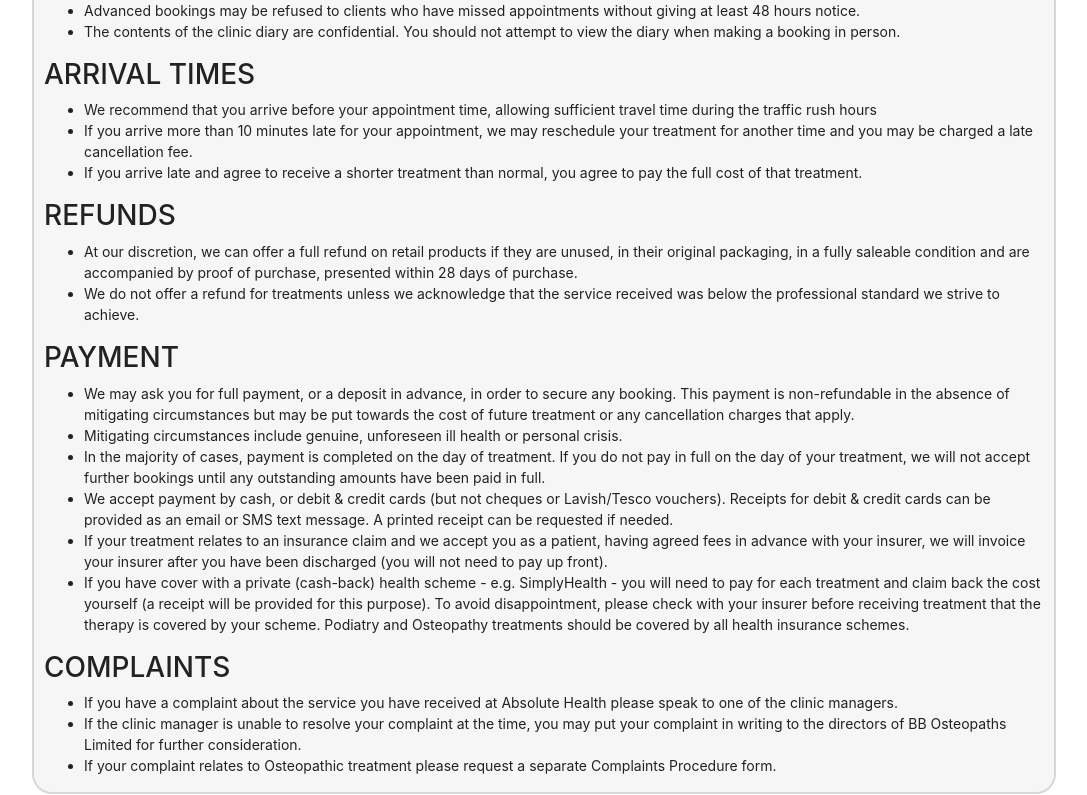
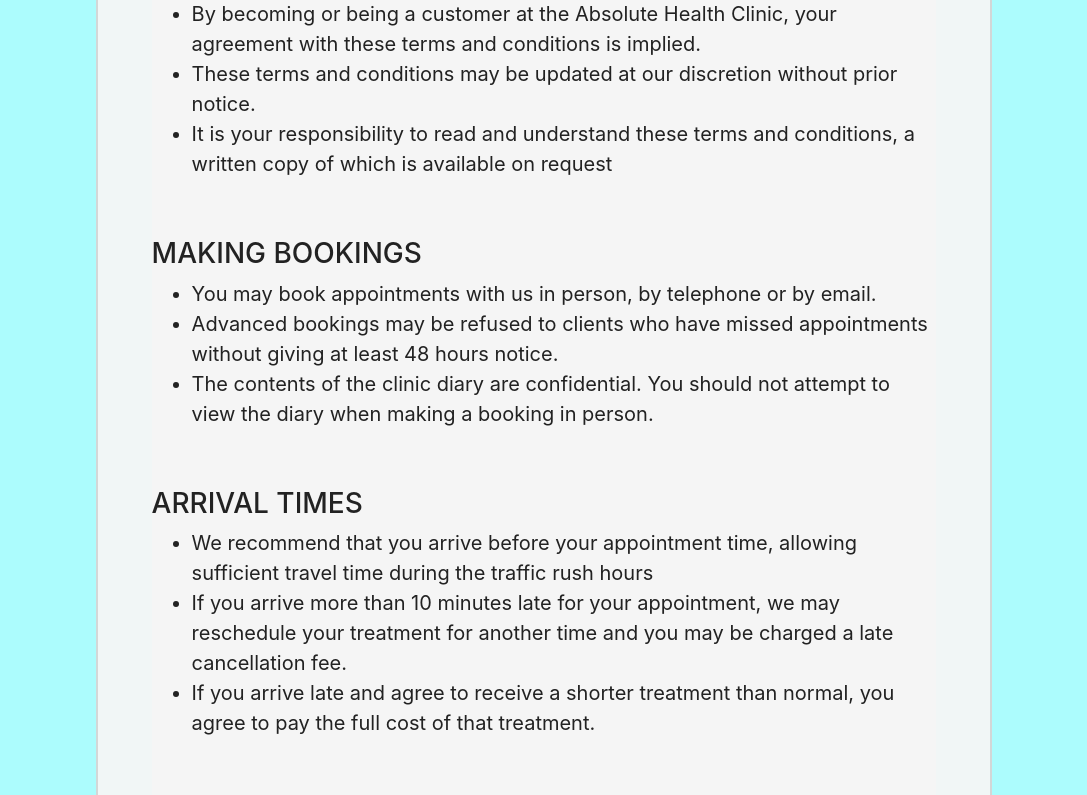
Before and after one commit to ThaminduChankana/Family-Dental-Clinic, a React (Create React App) app in the folder frontend/: page /TermsAndCondtions in a window 1280 px wide. Shown: the part 612-1407 px from the top of the page, without its empty margins (96-1183 px from the left). Built offline with nearby package versions, Linux system fonts and the light colour scheme.

Commit message:
changed styles for terms and conditions

```diff
--- a/frontend/src/screens/Static/TermsAndConditions/TermsAndCondition.js
+++ b/frontend/src/screens/Static/TermsAndConditions/TermsAndCondition.js
@@ -1,9 +1,11 @@
 import React from "react";
 import { Card } from "react-bootstrap";
+import "./TermsAndCondtion.css";
 
 function TermsAndCondtions() {
     return (
-			<div>
+			<div class="TermsAndCondtionBackground">
+				<br></br>
 				<br></br>
 				<h3 style={{ marginLeft: "35%", fontSize: "50px" }}>Terms And Conditions</h3>
 				<br></br>
@@ -15,112 +17,239 @@ function TermsAndCondtions() {
 						marginBottom: 90,
 						paddingInline: 10,
 						background: "#f6f6f6f0",
-						marginLeft: "10%",
-						marginRight: "10%",
+						marginLeft: "15%",
+						marginRight: "15%",
+					}}
+				>
+					<div
+						style={{
+							borderWidth: 2.0,
+							borderRadius: 20,
+							marginBottom: 90,
+							background: "#f6f6f6f0",
+							marginLeft: "5%",
+							marginRight: "5%",
+							marginTop: 60,
 						}}
 					>
 						<br></br>
-					<h2> ABSOLUTE HEALTH TERMS & CONDITIONS</h2>
+						<h2> FAMILY DENTAL CLINIC TERMS & CONDITIONS</h2>
 						<ul>
-						<li>we”, “us”, “Absolute Health” refers to the clinic run by BB Osteopaths Limited.</li>
-						<li>you”, “client”, “patient” refers to a customer of Absolute Health.</li>
+							<li
+								style={{
+									fontSize: 20,
+								}}
+							>
+								we”, “us”, “FAMILY DENTAL CLINIC” refers to the clinic run by dental clinic.
+							</li>
+							<li
+								style={{
+									fontSize: 20,
+								}}
+							>
+								you”, “client”, “patient” refers to a customer of Absolute Health.
+							</li>
 						</ul>
+						<br></br>
+						<br></br>
 						<h2> GENERAL</h2>
 						<ul>
-						<li>
+							<li
+								style={{
+									fontSize: 20,
+								}}
+							>
 								By becoming or being a customer at the Absolute Health Clinic, your agreement with these terms and
 								conditions is implied.
 							</li>
-						<li>These terms and conditions may be updated at our discretion without prior notice.</li>
-						<li>
+							<li
+								style={{
+									fontSize: 20,
+								}}
+							>
+								These terms and conditions may be updated at our discretion without prior notice.
+							</li>
+							<li
+								style={{
+									fontSize: 20,
+								}}
+							>
 								It is your responsibility to read and understand these terms and conditions, a written copy of which is
 								available on request
 							</li>
 						</ul>
+						<br></br>
+						<br></br>
 						<h2> MAKING BOOKINGS</h2>
 						<ul>
-						<li>You may book appointments with us in person, by telephone or by email.</li>
-						<li>
-							Advanced bookings may be refused to clients who have missed appointments without giving at least 48 hours
-							notice.
+							<li
+								style={{
+									fontSize: 20,
+								}}
+							>
+								You may book appointments with us in person, by telephone or by email.
 							</li>
-						<li>
-							The contents of the clinic diary are confidential. You should not attempt to view the diary when making a
-							booking in person.
+							<li
+								style={{
+									fontSize: 20,
+								}}
+							>
+								Advanced bookings may be refused to clients who have missed appointments without giving at least 48
+								hours notice.
+							</li>
+							<li
+								style={{
+									fontSize: 20,
+								}}
+							>
+								The contents of the clinic diary are confidential. You should not attempt to view the diary when making
+								a booking in person.
 							</li>
 						</ul>
+						<br></br>
+						<br></br>
 						<h2> ARRIVAL TIMES</h2>
 						<ul>
-						<li>
+							<li
+								style={{
+									fontSize: 20,
+								}}
+							>
 								We recommend that you arrive before your appointment time, allowing sufficient travel time during the
 								traffic rush hours
 							</li>
-						<li>
-							If you arrive more than 10 minutes late for your appointment, we may reschedule your treatment for another
-							time and you may be charged a late cancellation fee.
+							<li
+								style={{
+									fontSize: 20,
+								}}
+							>
+								If you arrive more than 10 minutes late for your appointment, we may reschedule your treatment for
+								another time and you may be charged a late cancellation fee.
 							</li>
-						<li>
-							If you arrive late and agree to receive a shorter treatment than normal, you agree to pay the full cost of
-							that treatment.
+							<li
+								style={{
+									fontSize: 20,
+								}}
+							>
+								If you arrive late and agree to receive a shorter treatment than normal, you agree to pay the full cost
+								of that treatment.
 							</li>
 						</ul>
+						<br></br>
+						<br></br>
 						<h2> REFUNDS</h2>
 						<ul>
-						<li>
+							<li
+								style={{
+									fontSize: 20,
+								}}
+							>
 								At our discretion, we can offer a full refund on retail products if they are unused, in their original
 								packaging, in a fully saleable condition and are accompanied by proof of purchase, presented within 28
 								days of purchase.
 							</li>
-						<li>
+							<li
+								style={{
+									fontSize: 20,
+								}}
+							>
 								We do not offer a refund for treatments unless we acknowledge that the service received was below the
 								professional standard we strive to achieve.
 							</li>
 						</ul>
+						<br></br>
+						<br></br>
 						<h2> PAYMENT</h2>
 						<ul>
-						<li>
-							We may ask you for full payment, or a deposit in advance, in order to secure any booking. This payment is
-							non-refundable in the absence of mitigating circumstances but may be put towards the cost of future
+							<li
+								style={{
+									fontSize: 20,
+								}}
+							>
+								We may ask you for full payment, or a deposit in advance, in order to secure any booking. This payment
+								is non-refundable in the absence of mitigating circumstances but may be put towards the cost of future
 								treatment or any cancellation charges that apply.
 							</li>
-						<li>Mitigating circumstances include genuine, unforeseen ill health or personal crisis.</li>
-						<li>
+							<li
+								style={{
+									fontSize: 20,
+								}}
+							>
+								Mitigating circumstances include genuine, unforeseen ill health or personal crisis.
+							</li>
+							<li
+								style={{
+									fontSize: 20,
+								}}
+							>
 								In the majority of cases, payment is completed on the day of treatment. If you do not pay in full on the
-							day of your treatment, we will not accept further bookings until any outstanding amounts have been paid in
-							full.
+								day of your treatment, we will not accept further bookings until any outstanding amounts have been paid
+								in full.
 							</li>
-						<li>
+							<li
+								style={{
+									fontSize: 20,
+								}}
+							>
 								We accept payment by cash, or debit & credit cards (but not cheques or Lavish/Tesco vouchers). Receipts
 								for debit & credit cards can be provided as an email or SMS text message. A printed receipt can be
 								requested if needed.
 							</li>
-						<li>
+							<li
+								style={{
+									fontSize: 20,
+								}}
+							>
 								If your treatment relates to an insurance claim and we accept you as a patient, having agreed fees in
-							advance with your insurer, we will invoice your insurer after you have been discharged (you will not need
-							to pay up front).
+								advance with your insurer, we will invoice your insurer after you have been discharged (you will not
+								need to pay up front).
 							</li>
-						<li>
-							If you have cover with a private (cash-back) health scheme - e.g. SimplyHealth - you will need to pay for
-							each treatment and claim back the cost yourself (a receipt will be provided for this purpose). To avoid
-							disappointment, please check with your insurer before receiving treatment that the therapy is covered by
-							your scheme. Podiatry and Osteopathy treatments should be covered by all health insurance schemes.
+							<li
+								style={{
+									fontSize: 20,
+								}}
+							>
+								If you have cover with a private (cash-back) health scheme - e.g. SimplyHealth - you will need to pay
+								for each treatment and claim back the cost yourself (a receipt will be provided for this purpose). To
+								avoid disappointment, please check with your insurer before receiving treatment that the therapy is
+								covered by your scheme. Podiatry and Osteopathy treatments should be covered by all health insurance
+								schemes.
 							</li>
 						</ul>
+						<br></br>
+						<br></br>
 						<h2> COMPLAINTS</h2>
 						<ul>
-						<li>
-							If you have a complaint about the service you have received at Absolute Health please speak to one of the
-							clinic managers.
+							<li
+								style={{
+									fontSize: 20,
+								}}
+							>
+								If you have a complaint about the service you have received at Absolute Health please speak to one of
+								the clinic managers.
 							</li>
-						<li>
+							<li
+								style={{
+									fontSize: 20,
+								}}
+							>
 								If the clinic manager is unable to resolve your complaint at the time, you may put your complaint in
 								writing to the directors of BB Osteopaths Limited for further consideration.
 							</li>
-						<li>
+							<li
+								style={{
+									fontSize: 20,
+								}}
+							>
 								If your complaint relates to Osteopathic treatment please request a separate Complaints Procedure form.
 							</li>
 						</ul>
+						<br></br>
+						<br></br>
+					</div>
 				</Card>
+				<br></br>
+				<br></br>
 			</div>
 		);
 }
--- /dev/null
+++ b/frontend/src/screens/Static/TermsAndConditions/TermsAndCondtion.css
@@ -0,0 +1,4 @@
+.TermsAndCondtionBackground{
+    background-color: rgb(172, 252, 253);
+	background-size: cover;
+}
```
Lines whose indentation alone changed are shown as unchanged.
